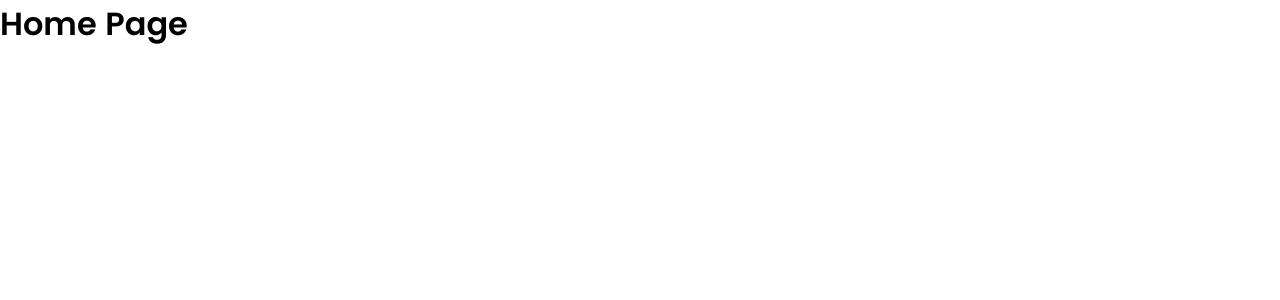
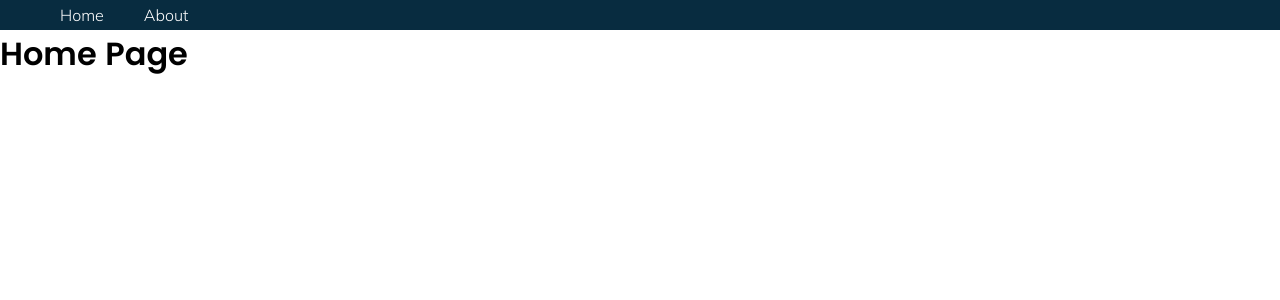
Before and after one commit to BugSquasher01/nexus-point-project, a Nuxt app: page / in a window 1280 px wide. Shown: the top 300 px of the page. Built offline with nearby package versions, Linux system fonts and the light colour scheme.

Commit message:
Import AppMenu.vue for use & add navigation bar to default page layout

```diff
--- a/layouts/default.vue
+++ b/layouts/default.vue
@@ -1,8 +1,22 @@
 <template>
-  <div>
+<div>
+  <div class='content'>
+    <AppMenu />
     <Nuxt />
   </div>
+</div>
 </template>
+
+<script>
+import AppMenu from '@/components/AppMenu.vue'
+
+export default {
+  components: {
+    AppMenu
+  },
+}
+</script>
+
 
 <style>
 html {
```
